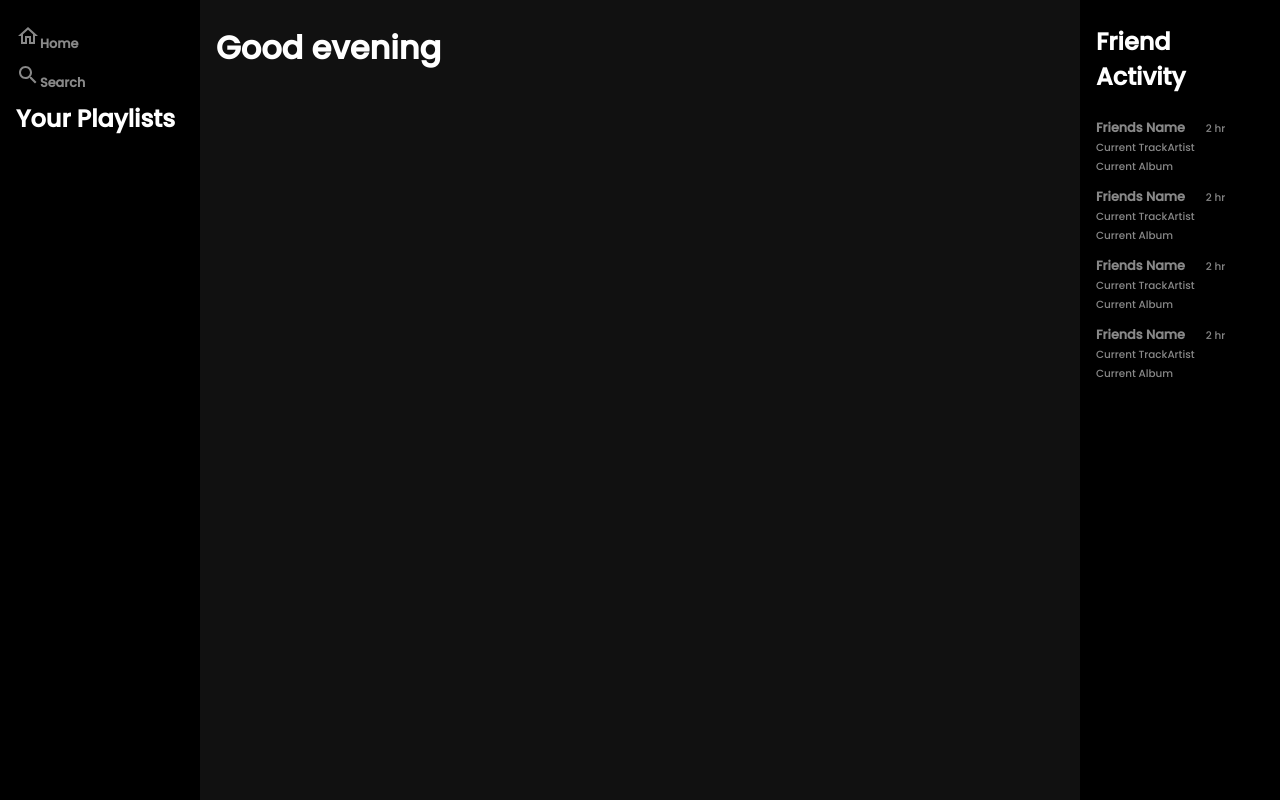
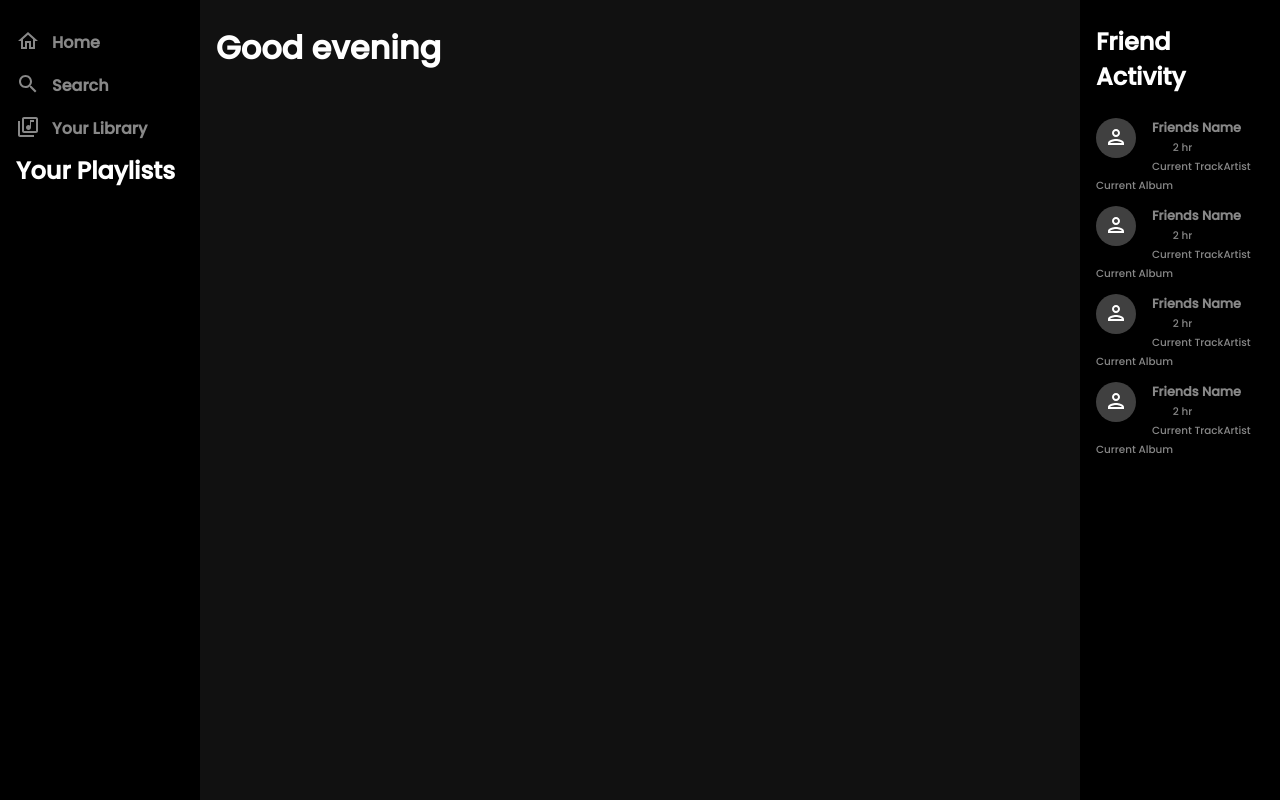
Before and after one commit to axylious/react-spotify, a React (Create React App) app: page / in a window 1280 px wide. Built offline with nearby package versions, Linux system fonts and the light colour scheme.

Commit message:
Add icons and main view components

```diff
--- a/src/App.js
+++ b/src/App.js
@@ -3,6 +3,7 @@ import FriendActivity from './components/FriendActivity'
 import Home from './components/Home'
 import Sidebar from './components/Sidebar'
 import Search from './components/Search'
+import Library from './components/Library'
 
 
 const App = () => {
@@ -12,6 +13,7 @@ const App = () => {
       <Switch>
         <Route path='/' component={Home} exact />
         <Route path='/search' component={Search} />
+        <Route path='/library' component={Library} />
       </Switch>
       <FriendActivity className='friendSidebar' />
     </div>
--- a/src/assets/css/index.css
+++ b/src/assets/css/index.css
@@ -56,7 +56,7 @@ a, p {
 }
 
 /* Home */
-.home, .search {
+.home, .search, .library {
    margin: 1.5em 1em;
 }
 
@@ -105,7 +105,7 @@ a, p {
 
 .sidebar a {
    font-family: var(--font-primary);
-   font-size: .8em;
+   font-size: 1em;
    font-weight: 700;
    margin-bottom: .75em;
    text-decoration: none;
@@ -131,6 +131,15 @@ a, p {
 
 .friendSidebar h2 {
    margin-bottom: 1em;
+}
+
+.friend .img {
+   height: 40px;
+   width: 40px;
+   border-radius: 50%;
+   background-color: #404040;
+   float: left;
+   margin-right: 1em;
 }
 
 .friend button {
--- a/src/components/Friend.js
+++ b/src/components/Friend.js
@@ -1,9 +1,17 @@
 import PropTypes from 'prop-types'
+import PersonOutlinedIcon from '@mui/icons-material/PersonOutlined';
 
 const Friend = ({className}) => {
    return (
       <div className={className}>
-         {/* <img /> */}
+         <div className='img'>
+            <PersonOutlinedIcon sx={{
+               position: 'relative',
+               top: 7,
+               left: 8,
+               color: 'white',
+               }} />
+         </div>
          <button id='friendName'>Friends Name</button>
          <p className='lastPlayed'>2 hr</p>
          <div className='songInfo'>
--- /dev/null
+++ b/src/components/Library.js
@@ -0,0 +1,19 @@
+import PropTypes from 'prop-types'
+
+const Library = ({className}) => {
+   return (
+      <div className={className}>
+         <h1>Your Library</h1>
+      </div>
+   )
+}
+
+Library.defaultProps = {
+   className: 'library',
+}
+
+Library.propTypes = {
+   className: PropTypes.string,
+}
+
+export default Library
--- a/src/components/Sidebar.js
+++ b/src/components/Sidebar.js
@@ -1,13 +1,36 @@
 import PropTypes from 'prop-types'
 import { Link } from 'react-router-dom'
 import HomeOutlinedIcon from '@mui/icons-material/HomeOutlined';
+import LibraryMusicOutlinedIcon from '@mui/icons-material/LibraryMusicOutlined';
 import SearchIcon from '@mui/icons-material/Search';
 
 const Sidebar = ({className}) => {
    return (
       <div className={className}>
-         <Link to='/'><HomeOutlinedIcon />Home</Link>
-         <Link to='/search'><SearchIcon />Search</Link>
+         <Link to='/'>
+            <HomeOutlinedIcon sx={{
+               position: 'relative',
+               top: 5,
+               mr: 1.5,
+            }}/>
+            Home
+         </Link>
+         <Link to='/search'>
+            <SearchIcon sx={{
+               position: 'relative',
+               top: 5,
+               mr: 1.5,
+            }}/>
+            Search
+         </Link>
+         <Link to='/library'>
+            <LibraryMusicOutlinedIcon sx={{
+               position: 'relative',
+               top: 5,
+               mr: 1.5,
+            }}/>
+            Your Library
+         </Link>
          <h2>Your Playlists</h2>
 
       </div>
```
